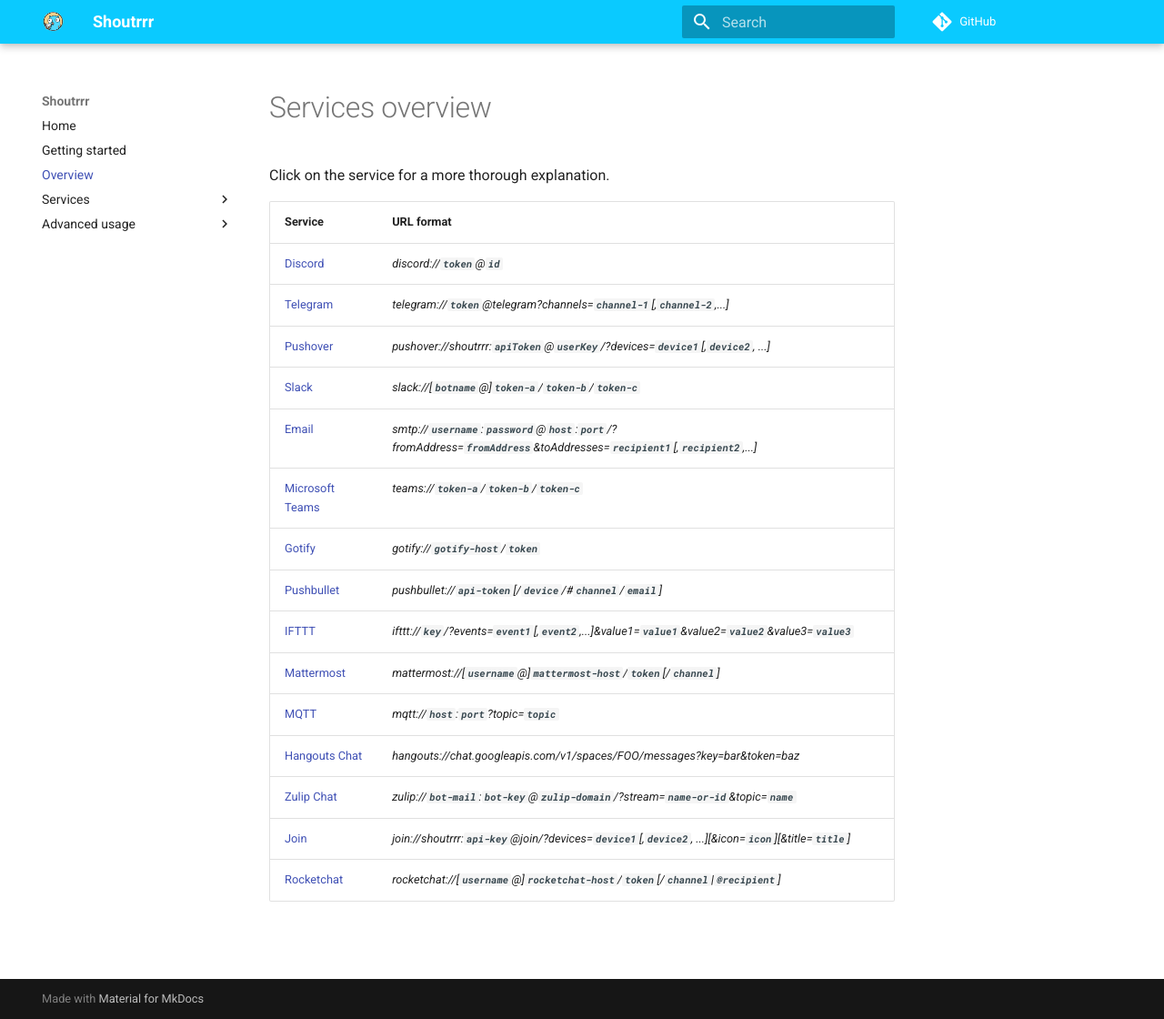
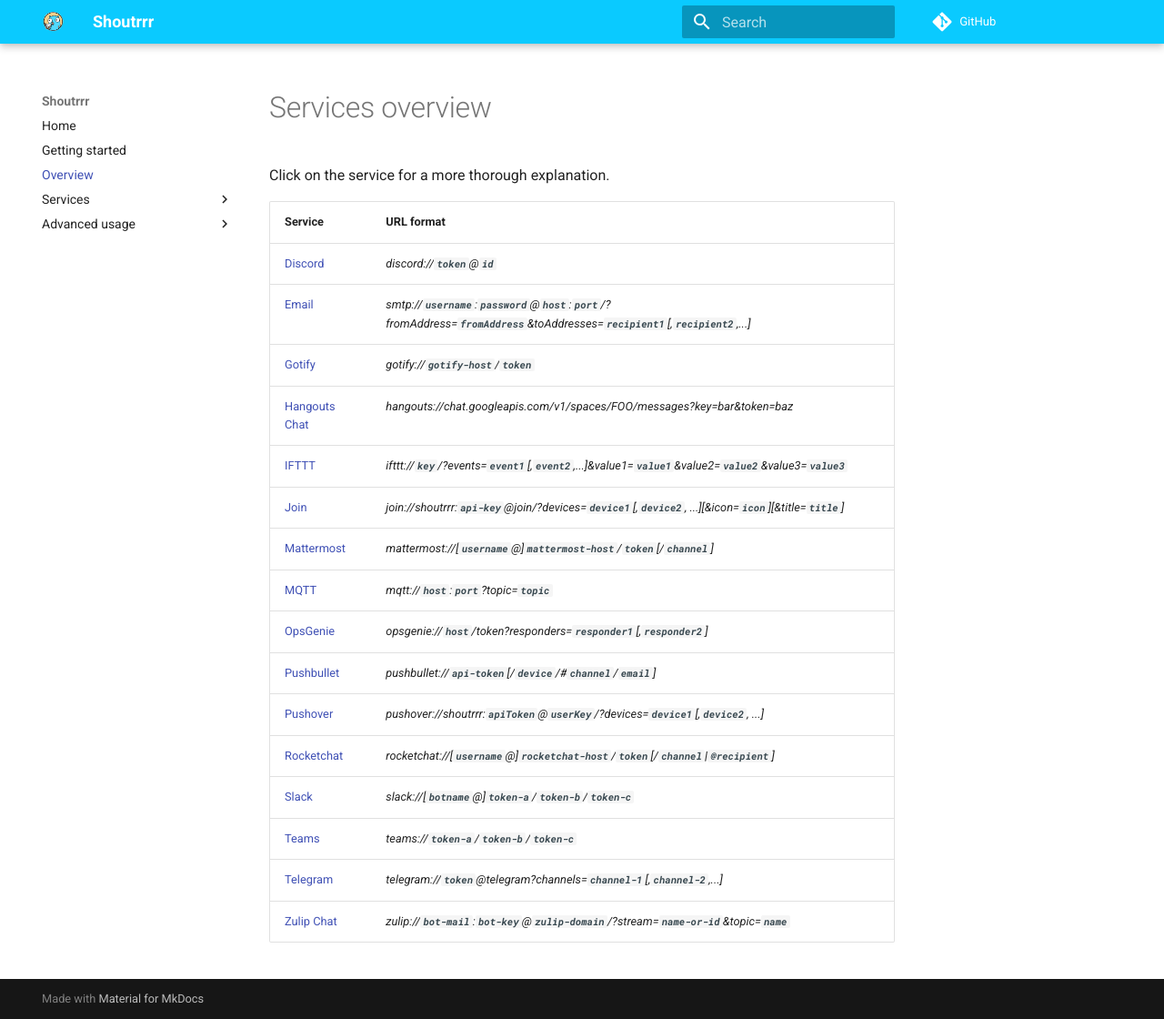
Before and after one commit to containrrr/shoutrrr, an MkDocs documentation site: the page built from docs/services/overview.md, in a window 1280 px wide and 1120 px high. Shown: the whole window at 91% size. Built offline with MkDocs 1.6.1 and Material for MkDocs 9.7.7, drawn with Linux system fonts in a browser that asks for light colours; comment, search, counter and statistics services are not loaded.

Commit message:
docs(mqtt): fix overview page of docs

```diff
--- a/docs/services/overview.md
+++ b/docs/services/overview.md
@@ -4,18 +4,19 @@
 
 | Service                           | URL format                                                                                                                                      |
 | --------------------------------- | ----------------------------------------------------------------------------------------------------------------------------------------------- |
-| [Discord](./discord.md)           | _discord://**`token`**@**`id`**_                                                                                                                |
-| [Telegram](./telegram.md)         | _telegram://**`token`**@telegram?channels=**`channel-1`**[,__`channel-2`__,...]_                                                                |
-| [Pushover](./pushover.md)         | _pushover://shoutrrr:**`apiToken`**@**`userKey`**/?devices=**`device1`**[,__`device2`__, ...]_                                                  |
-| [Slack](./not-documented.md)      | _slack://[__`botname`__@]**`token-a`**/**`token-b`**/**`token-c`**_                                                                             |
-| [Email](./not-documented.md)      | _smtp://**`username`**:**`password`**@**`host`**:**`port`**/?fromAddress=**`fromAddress`**&toAddresses=**`recipient1`**[,__`recipient2`__,...]_ |
-| [Microsoft Teams](./teams.md)     | _teams://**`token-a`**/**`token-b`**/**`token-c`**_                                                                                             |
-| [Gotify](./not-documented.md)     | _gotify://**`gotify-host`**/**`token`**_                                                                                                        |
-| [Pushbullet](./not-documented.md) | _pushbullet://**`api-token`**[/__`device`__/#__`channel`__/__`email`__]_                                                                        |
-| [IFTTT](./not-documented.md)      | _ifttt://**`key`**/?events=**`event1`**[,__`event2`__,...]&value1=**`value1`**&value2=**`value2`**&value3=**`value3`**_                         |
-| [Mattermost](./not-documented.md) | _mattermost://[__`username`__@]**`mattermost-host`**/**`token`**[/__`channel`__]_                                                               |
-| [MQTT](./mqtt.md)                 | _mqtt://**`host`**:**`port`**?topic=**`topic`**_                                                                                                |
-| [Hangouts Chat](./hangouts.md)    | _hangouts://chat.googleapis.com/v1/spaces/FOO/messages?key=bar&token=baz_                                                                       |
-| [Zulip Chat](./zulip.md)          | _zulip://**`bot-mail`**:**`bot-key`**@**`zulip-domain`**/?stream=**`name-or-id`**&topic=**`name`**_                                             |
-| [Join](./not-documented.md)       | _join://shoutrrr:**`api-key`**@join/?devices=**`device1`**[,**`device2`**, ...][&icon=__`icon`__][&title=__`title`__]_                          |
-| [Rocketchat](./rocketchat.md)     | _rocketchat://[__`username`__@]**`rocketchat-host`**/**`token`**[/__`channel`&#124;`@recipient`__]_                                             |
+| [Discord](./discord.md)           | *discord://__`token`__@__`id`__*                                                                                                                |
+| [Email](./email.md)               | *smtp://__`username`__:__`password`__@__`host`__:__`port`__/?fromAddress=__`fromAddress`__&toAddresses=__`recipient1`__[,__`recipient2`__,...]* |
+| [Gotify](./gotify.md)             | *gotify://__`gotify-host`__/__`token`__*                                                                                                        |
+| [Hangouts Chat](./hangouts.md)    | *hangouts://chat.googleapis.com/v1/spaces/FOO/messages?key=bar&token=baz*                                                                       |
+| [IFTTT](./ifttt.md)               | *ifttt://__`key`__/?events=__`event1`__[,__`event2`__,...]&value1=__`value1`__&value2=__`value2`__&value3=__`value3`__*                         |
+| [Join](./join.md)                 | *join://shoutrrr:__`api-key`__@join/?devices=__`device1`__[,__`device2`__, ...][&icon=__`icon`__][&title=__`title`__]*                          |
+| [Mattermost](./mattermost.md)     | *mattermost://[__`username`__@]__`mattermost-host`__/__`token`__[/__`channel`__]*                                                               |
+| [MQTT](./mqtt.md)                 | *mqtt://__`host`__:__`port`__?topic=__`topic`__*
+| [OpsGenie](./opsgenie.md)         | *opsgenie://__`host`__/token?responders=__`responder1`__[,__`responder2`__]*                                                                    |
+| [Pushbullet](./pushbullet.md)     | *pushbullet://__`api-token`__[/__`device`__/#__`channel`__/__`email`__]*                                                                        |
+| [Pushover](./pushover.md)         | *pushover://shoutrrr:__`apiToken`__@__`userKey`__/?devices=__`device1`__[,__`device2`__, ...]*                                                  |
+| [Rocketchat](./rocketchat.md)     | *rocketchat://[__`username`__@]__`rocketchat-host`__/__`token`__[/__`channel`&#124;`@recipient`__]*                                             |
+| [Slack](./slack.md)               | *slack://[__`botname`__@]__`token-a`__/__`token-b`__/__`token-c`__*                                                                             |
+| [Teams](./teams.md)               | *teams://__`token-a`__/__`token-b`__/__`token-c`__*                                                                                             |
+| [Telegram](./telegram.md)         | *telegram://__`token`__@telegram?channels=__`channel-1`__[,__`channel-2`__,...]*                                                                |
+| [Zulip Chat](./zulip.md)          | *zulip://__`bot-mail`__:__`bot-key`__@__`zulip-domain`__/?stream=__`name-or-id`__&topic=__`name`__*                                             |
```
Also changed, not shown: 1 other file.
